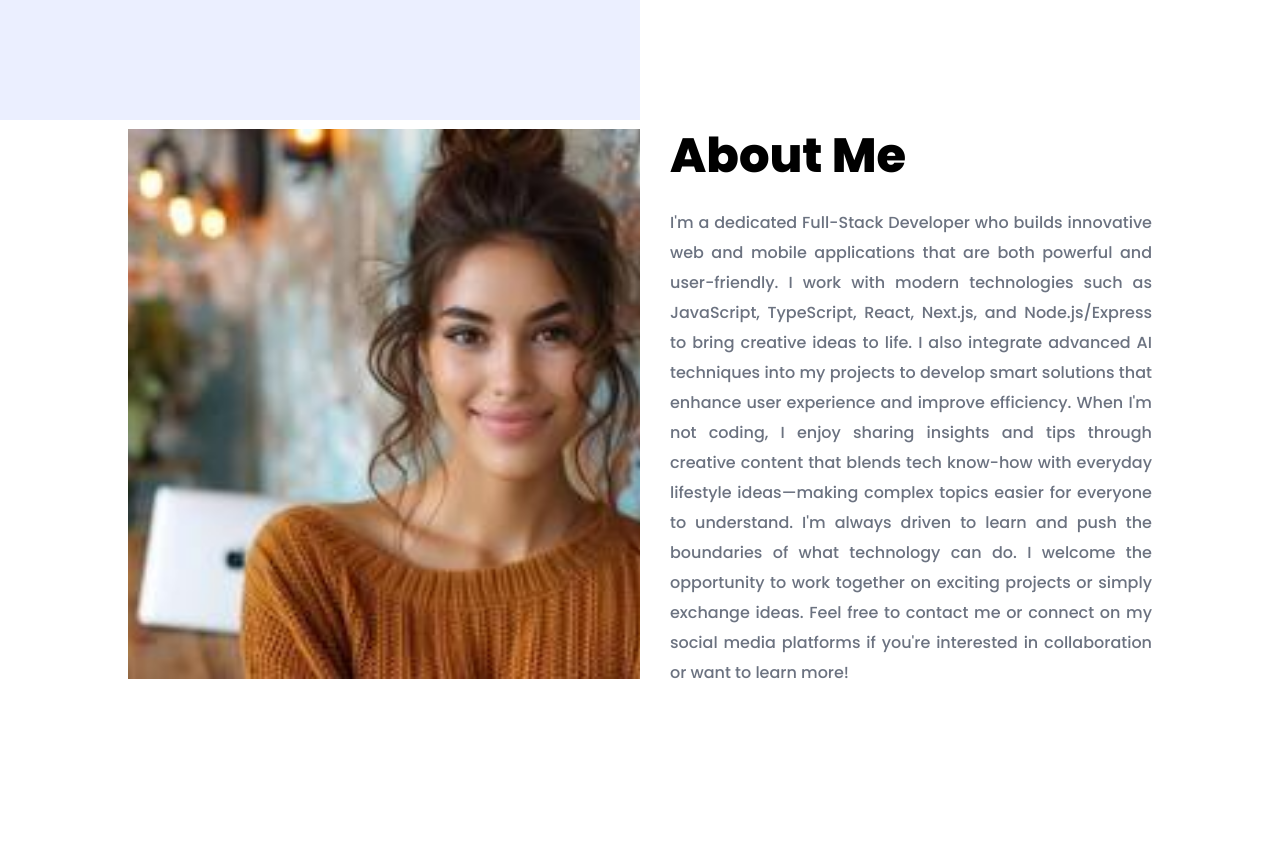
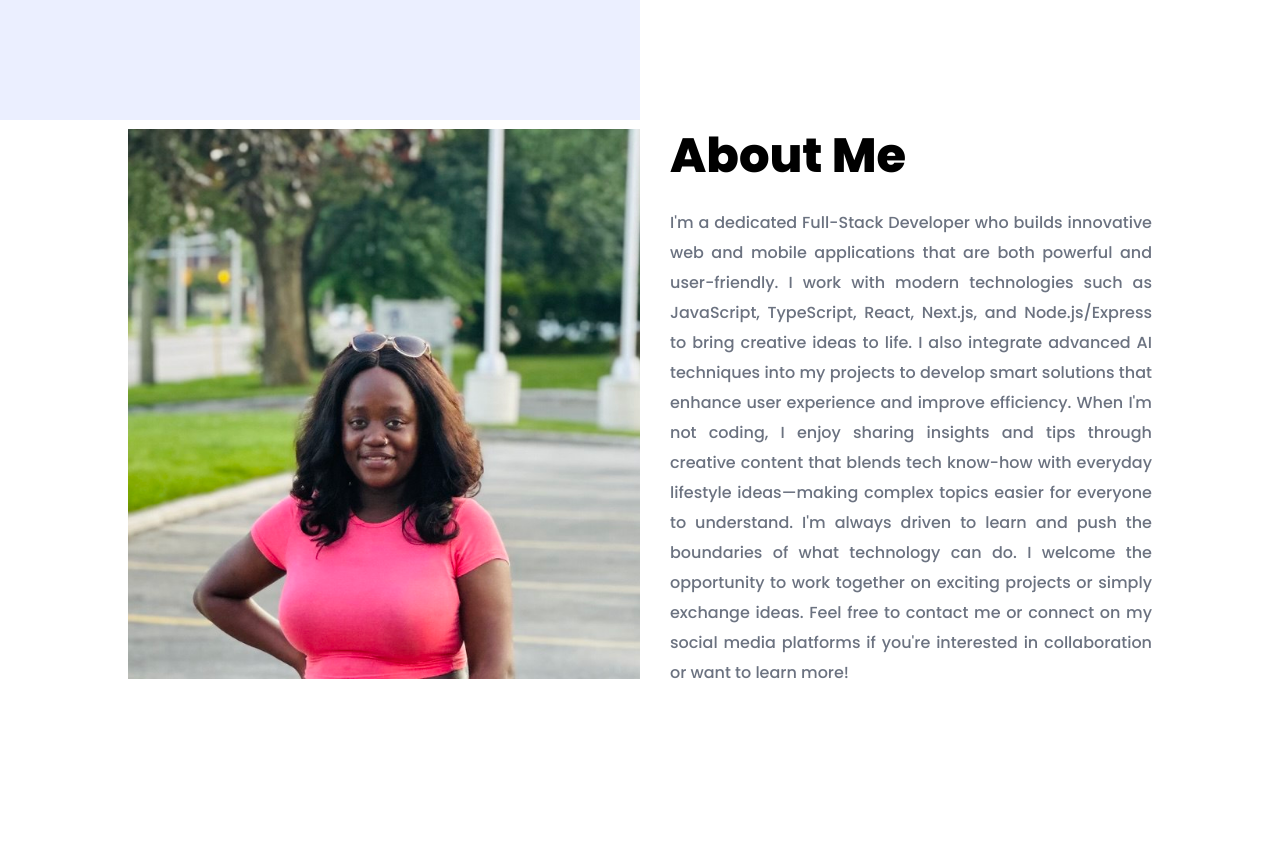
Before and after one commit to JoShobande/portfoliov2, a Next.js app: page / in a window 1280 px wide. Shown: the part 680-1521 px from the top of the page. Built offline with nearby package versions, Linux system fonts and the light colour scheme.

Commit message:
added picture

```diff
--- a/components/AboutMe/AboutMe.tsx
+++ b/components/AboutMe/AboutMe.tsx
@@ -8,7 +8,7 @@ const AboutMe = () => {
           <div className="hidden lg:flex justify-center md:justify-end ">
             <div className="relative w-full md:h-[550px]">
               <Image
-                src="/aboutme.jpeg"
+                src="/picture.jpeg"
                 alt="Profile picture"
                 fill
                 className="object-cover"
```
Also changed, not shown: public/picture.jpeg (added).
